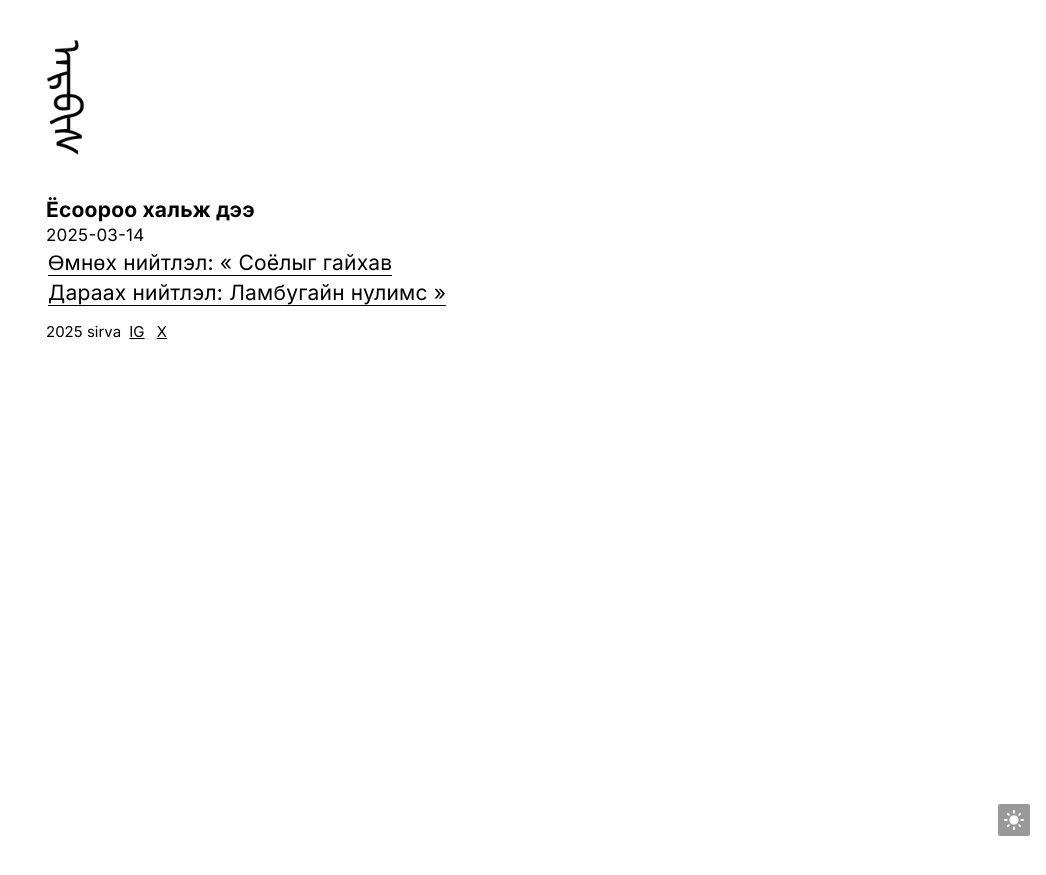
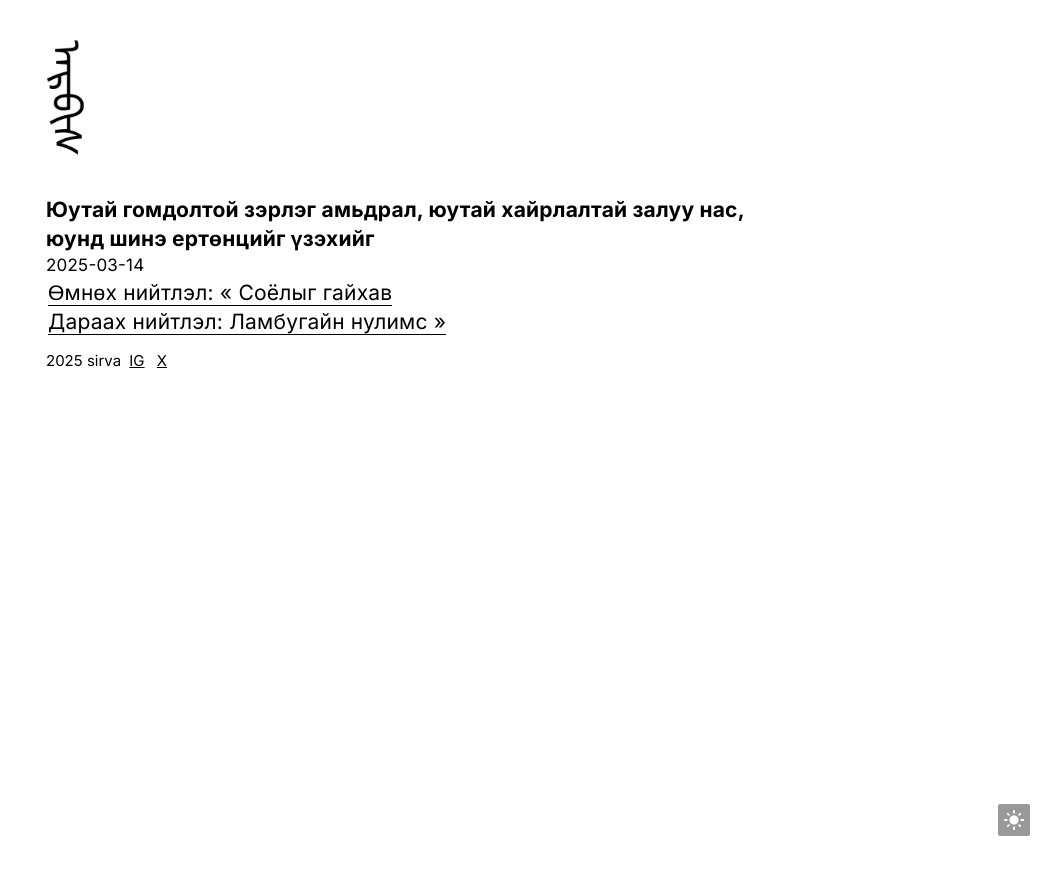
Before and after one commit to aaaarrrrvvvv/aaaarrrrvvvv.github.io, a Jekyll site: the page built from _posts/2025-03-15-Ёсоороо-хальж-дээ.md, in a window 1280 px wide. Shown: the top 875 px of the page, without its empty margins (234-1280 px from the left). Built offline with Jekyll 4.4.1, drawn with Linux system fonts in a browser that asks for light colours.

Commit message:
Update 2025-03-15-Ёсоороо-хальж-дээ.md

```diff
--- a/_posts/2025-03-15-Ёсоороо-хальж-дээ.md
+++ b/_posts/2025-03-15-Ёсоороо-хальж-дээ.md
@@ -1,6 +1,6 @@
 ---
 layout: mypost
-title: "Ёсоороо хальж дээ"
+title: "Юутай гомдолтой зэрлэг амьдрал, юутай хайрлалтай залуу нас, юунд шинэ ертөнцийг үзэхийг"
 date: 2025-03-14 10:00:00 +0000
 categories: [Paris Review]
 external_url: "https://www.theparisreview.org/fiction/8368/two-hands-caoilinn-hughes"
```
